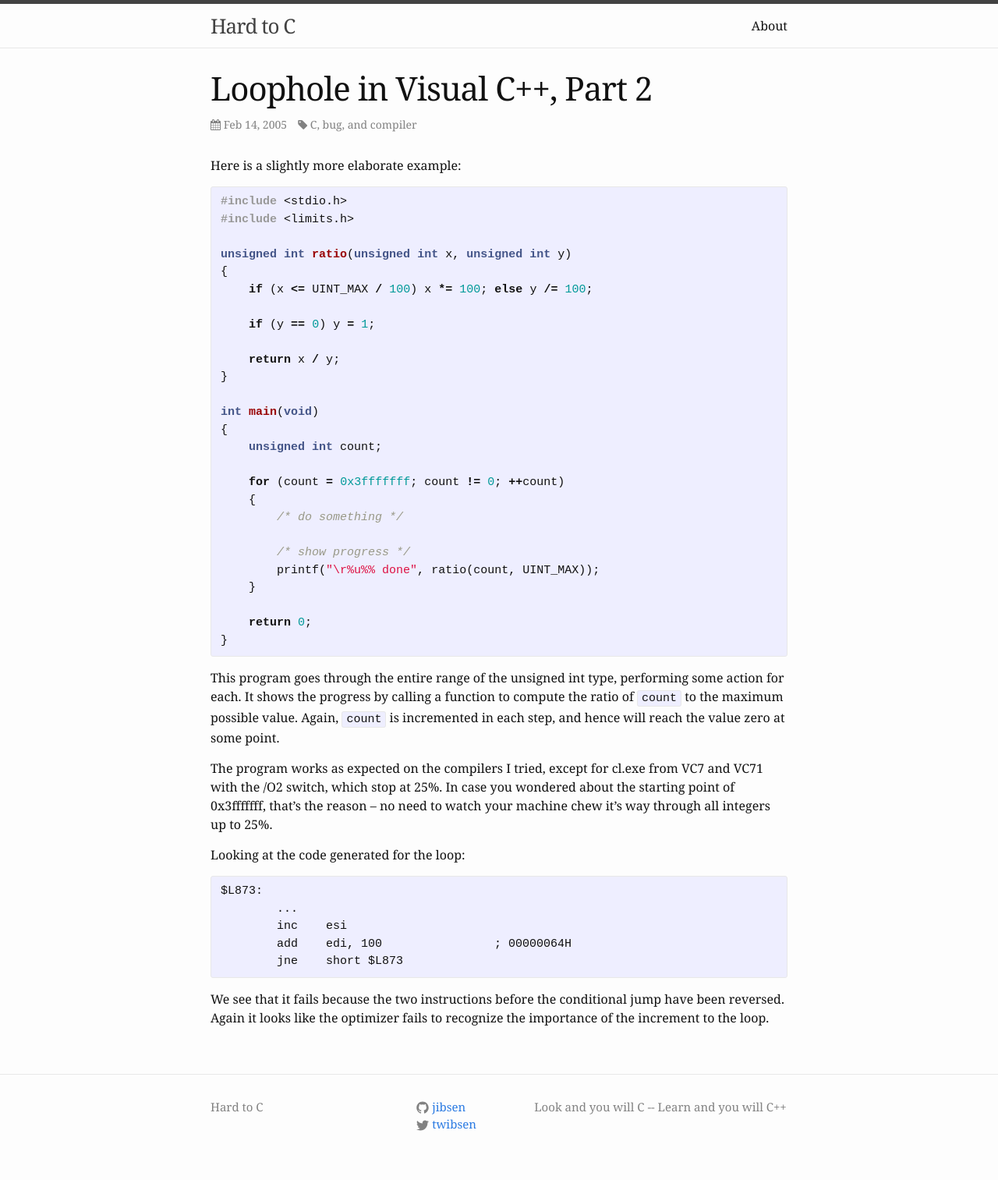
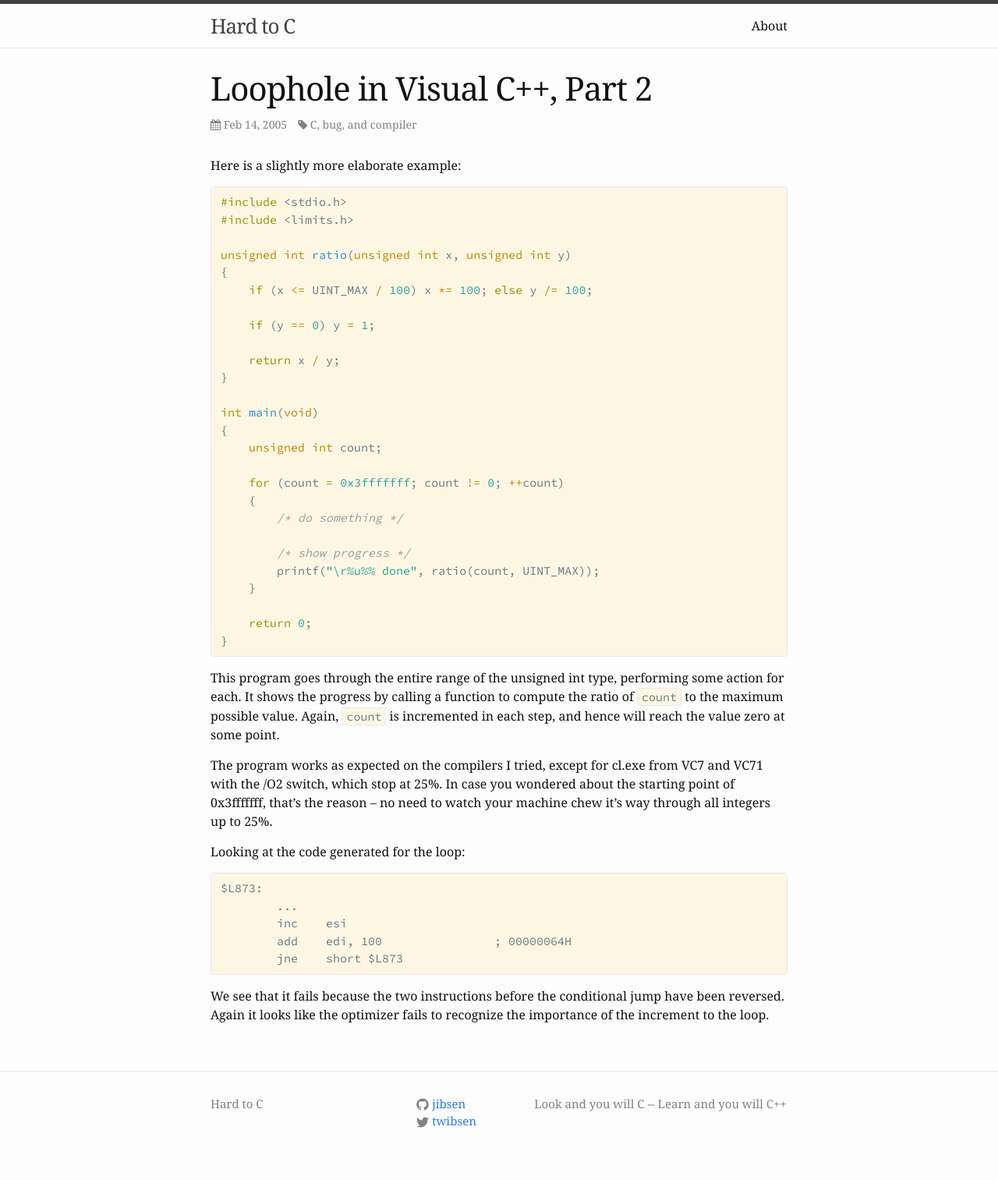
Before and after one commit to jibsen/hardtoc-src, a Jekyll site: the page built from _posts/2005-02-14-loophole-in-visual-cpp-part-2.md, in a window 1280 px wide. Shown: the whole page at 78% size. Built offline with Jekyll 4.4.1, drawn with Linux system fonts in a browser that asks for light colours; nearby versions of some CDN libraries; some web fonts are replaced.

Commit message:
Update syntax highlighting theme
Use Source Code Pro font, and Solarized light color scheme.

```diff
--- a/_sass/_syntax-highlighting.scss
+++ b/_sass/_syntax-highlighting.scss
@@ -1,71 +1,96 @@
 /**
  * Syntax highlighting styles
  */
+
+/* http://ethanschoonover.com/solarized */
+$base03:  #002b36;
+$base02:  #073642;
+$base01:  #586e75;
+$base00:  #657b83;
+$base0:   #839496;
+$base1:   #93a1a1;
+$base2:   #eee8d5;
+$base3:   #fdf6e3;
+$yellow:  #b58900;
+$orange:  #cb4b16;
+$red:     #dc322f;
+$magenta: #d33682;
+$violet:  #6c71c4;
+$blue:    #268bd2;
+$cyan:    #2aa198;
+$green:   #859900;
+
+pre, code {
+ font-family: "Source Code Pro", Consolas, Courier, monospace;
+ color: $base00;
+ background: $base3;
+}
+
 .highlight {
     background: #fff;
     @extend %vertical-rhythm;
 
     .highlighter-rouge & {
-      background: #eef;
+      background: $base3;
     }
 
-    .c     { color: #998; font-style: italic } // Comment
-    .err   { color: #a61717; background-color: #e3d2d2 } // Error
-    .k     { font-weight: bold } // Keyword
-    .o     { font-weight: bold } // Operator
-    .cm    { color: #998; font-style: italic } // Comment.Multiline
-    .cp    { color: #999; font-weight: bold } // Comment.Preproc
-    .c1    { color: #998; font-style: italic } // Comment.Single
-    .cs    { color: #999; font-weight: bold; font-style: italic } // Comment.Special
-    .gd    { color: #000; background-color: #fdd } // Generic.Deleted
-    .gd .x { color: #000; background-color: #faa } // Generic.Deleted.Specific
+    .c     { color: $base1; font-style: italic } // Comment
+    .err   { color: $red } // Error
+    .k     { color: $green } // Keyword
+    .o     { color: $yellow } // Operator
+    .cm    { color: $base1; font-style: italic } // Comment.Multiline
+    .cp    { color: $green } // Comment.Preproc
+    .c1    { color: $base1; font-style: italic } // Comment.Single
+    .cs    { color: $base1; font-style: italic } // Comment.Special
+    .gd    { color: $red } // Generic.Deleted
+    .gd .x { color: $red; background-color: $base2 } // Generic.Deleted.Specific
     .ge    { font-style: italic } // Generic.Emph
-    .gr    { color: #a00 } // Generic.Error
-    .gh    { color: #999 } // Generic.Heading
-    .gi    { color: #000; background-color: #dfd } // Generic.Inserted
-    .gi .x { color: #000; background-color: #afa } // Generic.Inserted.Specific
-    .go    { color: #888 } // Generic.Output
-    .gp    { color: #555 } // Generic.Prompt
-    .gs    { font-weight: bold } // Generic.Strong
-    .gu    { color: #aaa } // Generic.Subheading
-    .gt    { color: #a00 } // Generic.Traceback
-    .kc    { font-weight: bold } // Keyword.Constant
-    .kd    { font-weight: bold } // Keyword.Declaration
-    .kp    { font-weight: bold } // Keyword.Pseudo
-    .kr    { font-weight: bold } // Keyword.Reserved
-    .kt    { color: #458; font-weight: bold } // Keyword.Type
-    .m     { color: #099 } // Literal.Number
-    .s     { color: #d14 } // Literal.String
-    .na    { color: #008080 } // Name.Attribute
-    .nb    { color: #0086B3 } // Name.Builtin
-    .nc    { color: #458; font-weight: bold } // Name.Class
-    .no    { color: #008080 } // Name.Constant
-    .ni    { color: #800080 } // Name.Entity
-    .ne    { color: #900; font-weight: bold } // Name.Exception
-    .nf    { color: #900; font-weight: bold } // Name.Function
-    .nn    { color: #555 } // Name.Namespace
-    .nt    { color: #000080 } // Name.Tag
-    .nv    { color: #008080 } // Name.Variable
-    .ow    { font-weight: bold } // Operator.Word
-    .w     { color: #bbb } // Text.Whitespace
-    .mf    { color: #099 } // Literal.Number.Float
-    .mh    { color: #099 } // Literal.Number.Hex
-    .mi    { color: #099 } // Literal.Number.Integer
-    .mo    { color: #099 } // Literal.Number.Oct
-    .sb    { color: #d14 } // Literal.String.Backtick
-    .sc    { color: #d14 } // Literal.String.Char
-    .sd    { color: #d14 } // Literal.String.Doc
-    .s2    { color: #d14 } // Literal.String.Double
-    .se    { color: #d14 } // Literal.String.Escape
-    .sh    { color: #d14 } // Literal.String.Heredoc
-    .si    { color: #d14 } // Literal.String.Interpol
-    .sx    { color: #d14 } // Literal.String.Other
-    .sr    { color: #009926 } // Literal.String.Regex
-    .s1    { color: #d14 } // Literal.String.Single
-    .ss    { color: #990073 } // Literal.String.Symbol
-    .bp    { color: #999 } // Name.Builtin.Pseudo
-    .vc    { color: #008080 } // Name.Variable.Class
-    .vg    { color: #008080 } // Name.Variable.Global
-    .vi    { color: #008080 } // Name.Variable.Instance
-    .il    { color: #099 } // Literal.Number.Integer.Long
+    .gr    { color: $red } // Generic.Error
+    .gh    { color: $orange } // Generic.Heading
+    .gi    { color: $green } // Generic.Inserted
+    .gi .x { color: $green; background-color: $base2 } // Generic.Inserted.Specific
+    .go    { } // Generic.Output
+    .gp    { color: $base01 } // Generic.Prompt
+    .gs    { font-weight:bold } // Generic.Strong
+    .gu    { color: $orange } // Generic.Subheading
+    .gt    { color: $magenta } // Generic.Traceback
+    .kc    { color: $cyan } // Keyword.Constant
+    .kd    { color: $cyan } // Keyword.Declaration
+    .kp    { color: $cyan } // Keyword.Pseudo
+    .kr    { color: $cyan } // Keyword.Reserved
+    .kt    { color: $yellow } // Keyword.Type
+    .m     { color: $cyan } // Literal.Number
+    .s     { color: $cyan } // Literal.String
+    .na    { color: $blue } // Name.Attribute
+    .nb    { color: $yellow } // Name.Builtin
+    .nc    { color: $blue } // Name.Class
+    .no    { color: $cyan } // Name.Constant
+    .ni    { color: $blue } // Name.Entity
+    .ne    { color: $blue } // Name.Exception
+    .nf    { color: $blue } // Name.Function
+    .nn    { color: $blue } // Name.Namespace
+    .nt    { color: $blue } // Name.Tag
+    .nv    { color: $blue } // Name.Variable
+    .ow    { color: $yellow } // Operator.Word
+    .w     { color: $base2 } // Text.Whitespace
+    .mf    { color: $cyan } // Literal.Number.Float
+    .mh    { color: $cyan } // Literal.Number.Hex
+    .mi    { color: $cyan } // Literal.Number.Integer
+    .mo    { color: $cyan } // Literal.Number.Oct
+    .sb    { color: $cyan } // Literal.String.Backtick
+    .sc    { color: $cyan } // Literal.String.Char
+    .sd    { color: $cyan } // Literal.String.Doc
+    .s2    { color: $cyan } // Literal.String.Double
+    .se    { color: $cyan } // Literal.String.Escape
+    .sh    { color: $cyan } // Literal.String.Heredoc
+    .si    { color: $cyan } // Literal.String.Interpol
+    .sx    { color: $cyan } // Literal.String.Other
+    .sr    { color: $cyan } // Literal.String.Regex
+    .s1    { color: $cyan } // Literal.String.Single
+    .ss    { color: $cyan } // Literal.String.Symbol
+    .bp    { color: $base1 } // Name.Builtin.Pseudo
+    .vc    { color: $blue } // Name.Variable.Class
+    .vg    { color: $blue } // Name.Variable.Global
+    .vi    { color: $blue } // Name.Variable.Instance
+    .il    { color: $cyan } // Literal.Number.Integer.Long
 }
```
